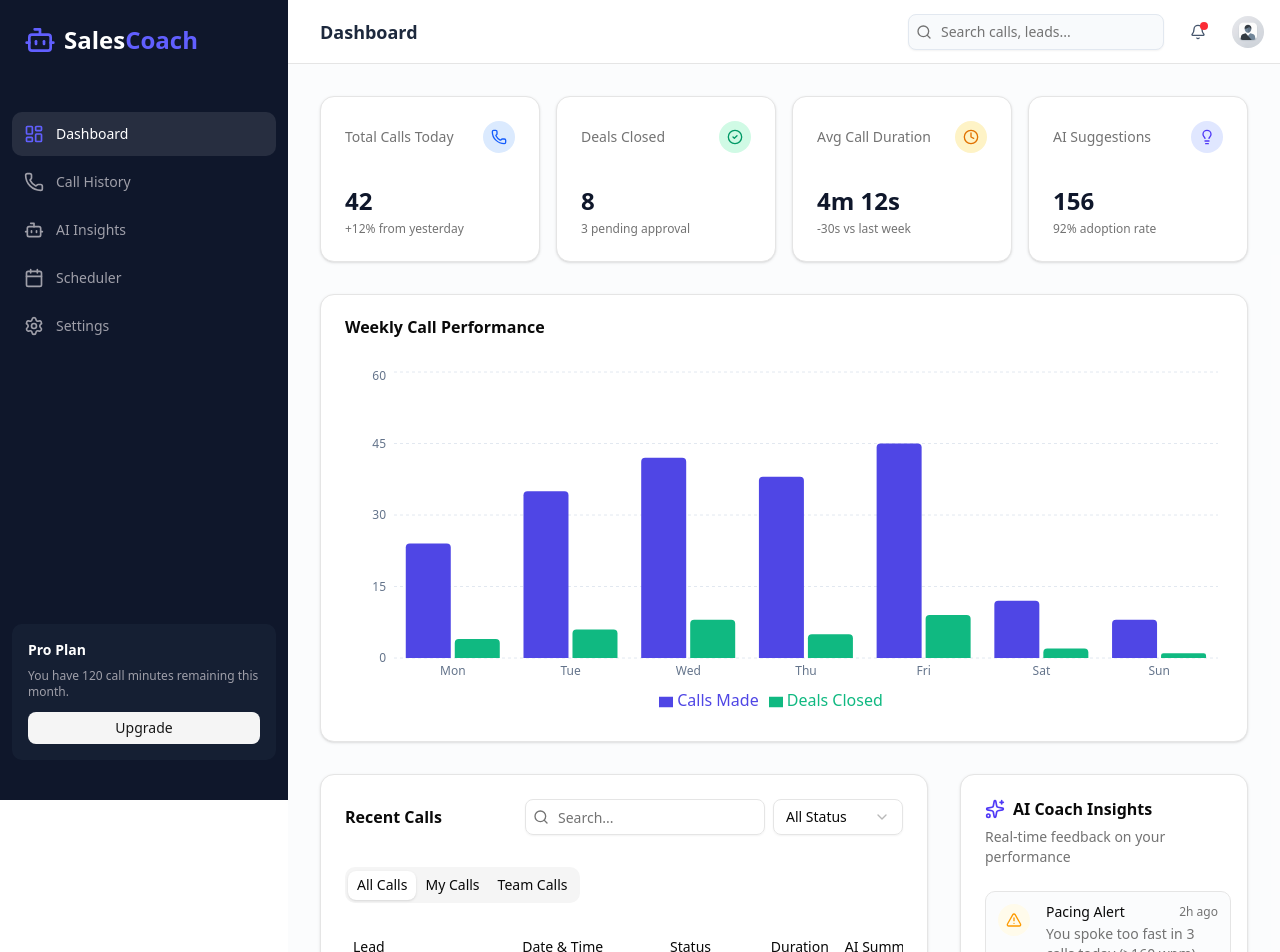
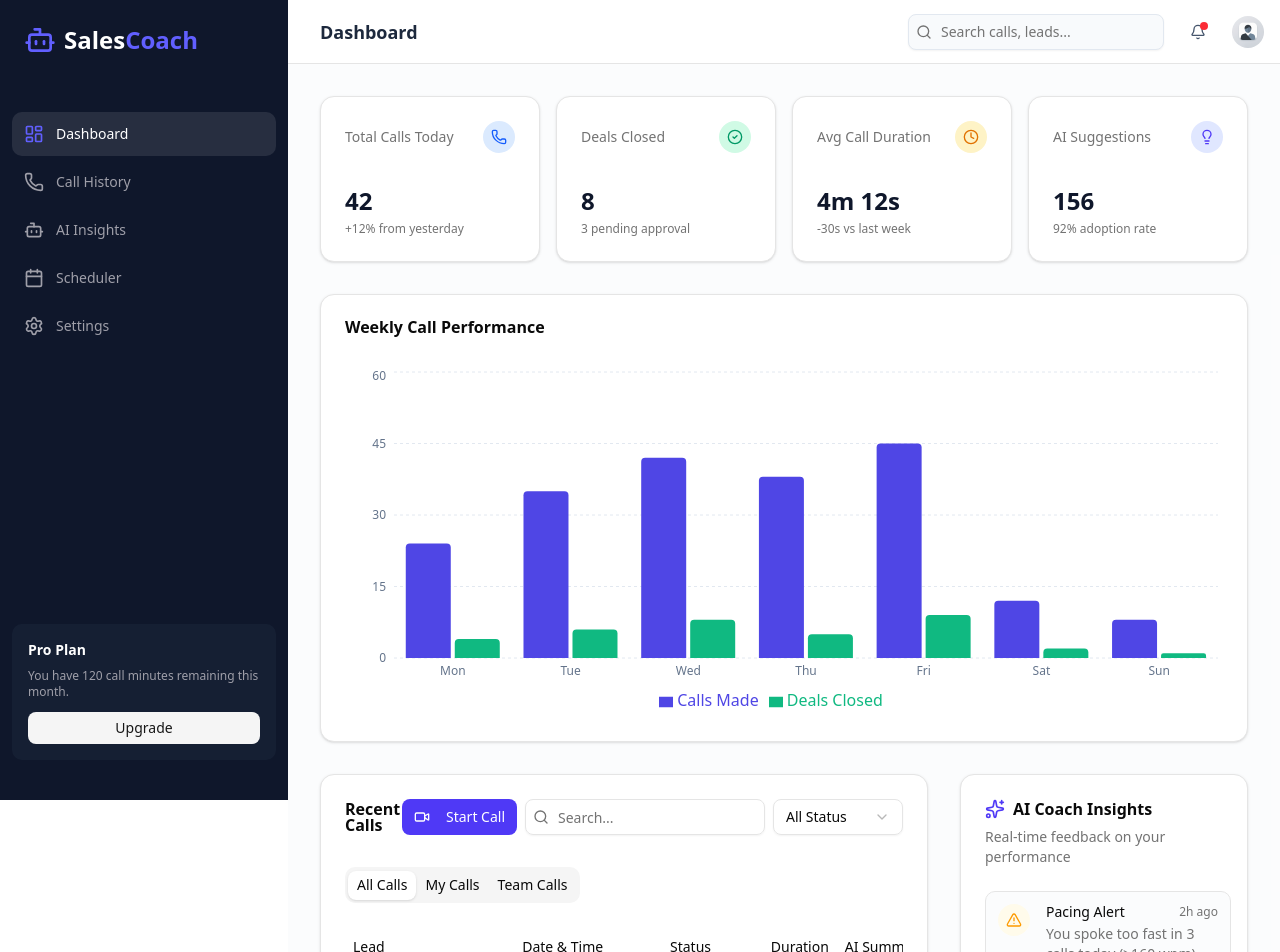
Before and after one commit to Ameer-HCode/ai-sales-coach, a Next.js app: page /dashboard in a window 1280 px wide. Shown: the top 952 px of the page. Built offline with nearby package versions, Linux system fonts and the light colour scheme.

Commit message:
Add Start Call button to Recent Calls dashboard component

```diff
--- a/components/dashboard/recent-calls.tsx
+++ b/components/dashboard/recent-calls.tsx
@@ -15,7 +15,8 @@ import { Input } from "@/components/ui/input"
 import { Select, SelectContent, SelectItem, SelectTrigger, SelectValue } from "@/components/ui/select"
 import { Card, CardContent, CardHeader, CardTitle } from "@/components/ui/card"
 import { Tabs, TabsContent, TabsList, TabsTrigger } from "@/components/ui/tabs"
-import { Search, Eye } from "lucide-react"
+import { Search, Eye, Video } from "lucide-react"
+import Link from "next/link"
 
 const recentCalls = [
     {
@@ -95,6 +96,12 @@ export function RecentCalls() {
                 <div className="flex items-center justify-between">
                     <CardTitle>Recent Calls</CardTitle>
                     <div className="flex space-x-2">
+                        <Link href="/call/start">
+                            <Button className="bg-indigo-600 hover:bg-indigo-700 text-white">
+                                <Video className="mr-2 h-4 w-4" />
+                                Start Call
+                            </Button>
+                        </Link>
                         <div className="relative w-40 md:w-60">
                             <Search className="absolute left-2 top-2.5 h-4 w-4 text-muted-foreground" />
                             <Input placeholder="Search..." className="pl-8 h-9" />
```
